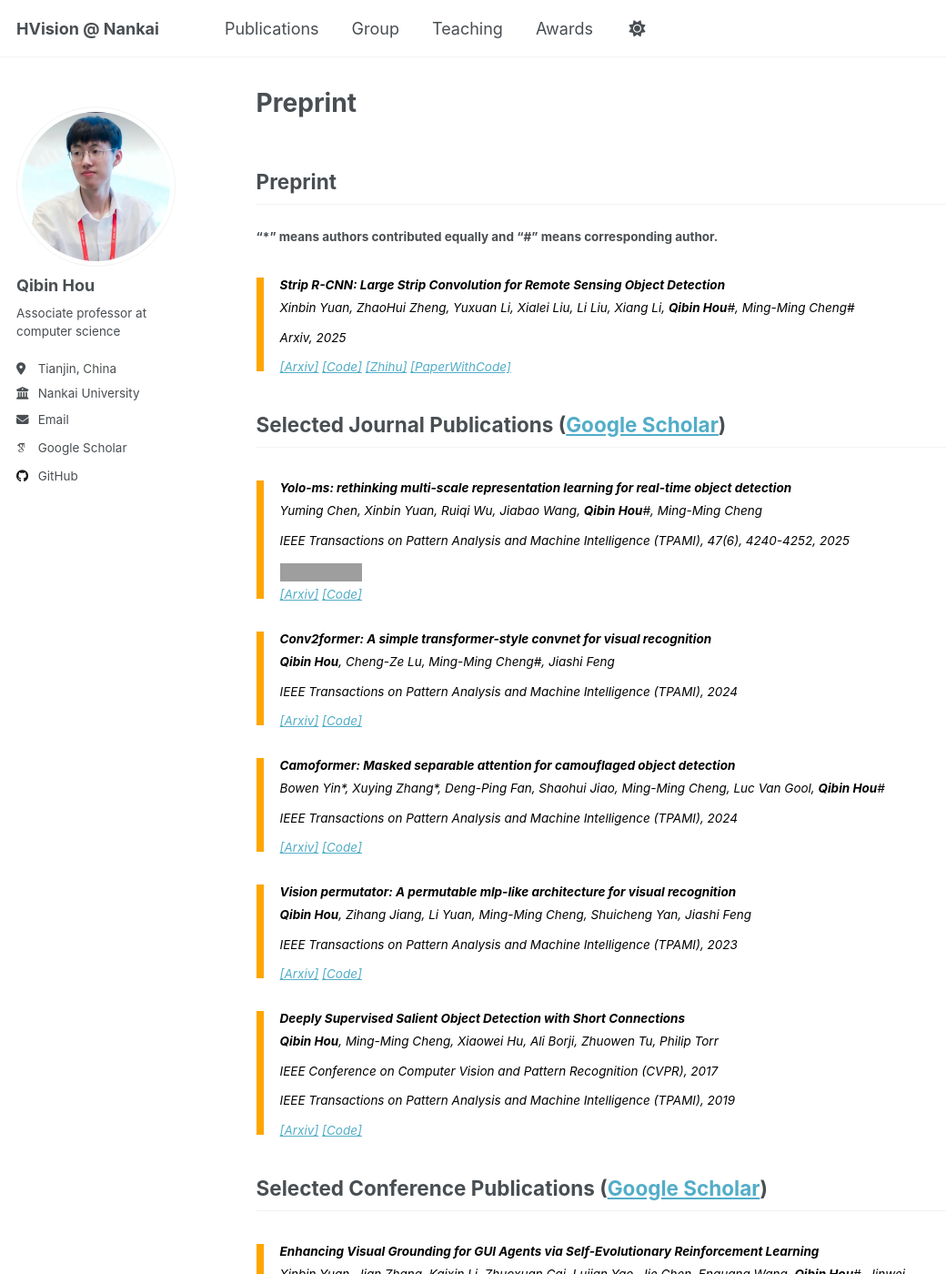
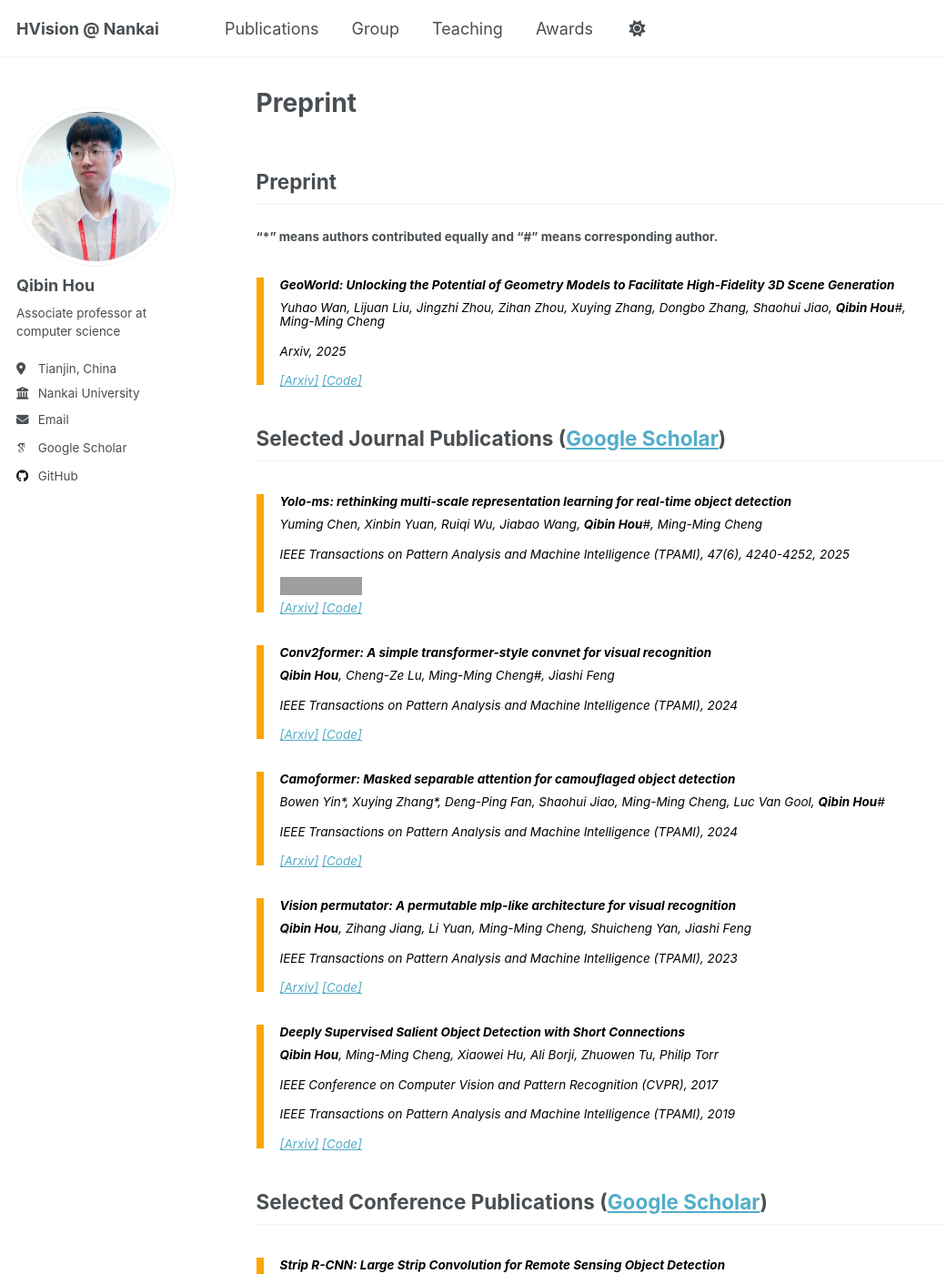
Before and after one commit to houqb/houqb.github.io, a Jekyll site: the page built from _pages/publications.md, in a window 1280 px wide and 1400 px high. Shown: the whole window at 91% size, without its empty margins (0-1040 px from the left). Built offline with Jekyll 4.4.1, drawn with Linux system fonts in a browser that asks for light colours; some web fonts are replaced; our own code applies the rules of GitHub Pages for plain Markdown files; some of the changed text lies outside the part shown; grey boxes are pictures that could not be loaded.

Commit message:
Update publications.md

```diff
--- a/_pages/publications.md
+++ b/_pages/publications.md
@@ -3,10 +3,10 @@
 #### "*" means authors contributed equally and "#" means corresponding author.
 
 <blockquote style="color: black;  border-width: 8px; border-color: orange">
-  <h4>Strip R-CNN: Large Strip Convolution for Remote Sensing Object Detection</h4>
-  <sub><p style="line-height:15px">Xinbin Yuan, ZhaoHui Zheng, Yuxuan Li, Xialei Liu, Li Liu, Xiang Li, <b>Qibin Hou</b>#, Ming-Ming Cheng#</p>
+  <h4>GeoWorld: Unlocking the Potential of Geometry Models to Facilitate High-Fidelity 3D Scene Generation</h4>
+  <sub><p style="line-height:15px"> Yuhao Wan, Lijuan Liu, Jingzhi Zhou, Zihan Zhou, Xuying Zhang, Dongbo Zhang, Shaohui Jiao, <b>Qibin Hou</b>#, Ming-Ming Cheng</p>
   <p style="line-height:15px">Arxiv, 2025</p>
-  <p style="line-height:15px"> <a href="https://arxiv.org/pdf/2501.03775?">[Arxiv]</a> <a href="https://github.com/HVision-NKU/Strip-R-CNN" class="redlink">[Code]</a> <a href="https://zhuanlan.zhihu.com/p/17342348259">[Zhihu]</a> <a href="https://paperswithcode.com/sota/object-detection-in-aerial-images-on-dota-1?p=strip-r-cnn-large-strip-convolution-for">[PaperWithCode]</a></p>
+  <p style="line-height:15px"> <a href="https://arxiv.org/pdf/2511.23191">[Arxiv]</a> <a href="https://peaes.github.io/GeoWorld/" class="redlink">[Code]</a></p>
   </sub>
 </blockquote>
 
@@ -62,6 +62,14 @@ title="GitHub">
 </blockquote>
 
 ## Selected Conference Publications ([Google Scholar](https://scholar.google.com/citations?user=fF8OFV8AAAAJ&hl=en))
+
+<blockquote style="color: black;  border-width: 8px; border-color: orange">
+  <h4>Strip R-CNN: Large Strip Convolution for Remote Sensing Object Detection</h4>
+  <sub><p style="line-height:15px">Xinbin Yuan, ZhaoHui Zheng, Yuxuan Li, Xialei Liu, Li Liu, Xiang Li, <b>Qibin Hou</b>#, Ming-Ming Cheng#</p>
+  <p style="line-height:15px">AAAI Conference on Artificial Intelligence, 2026</p>
+  <p style="line-height:15px"> <a href="https://arxiv.org/pdf/2501.03775?">[Arxiv]</a> <a href="https://github.com/HVision-NKU/Strip-R-CNN" class="redlink">[Code]</a> <a href="https://zhuanlan.zhihu.com/p/17342348259">[Zhihu]</a> <a href="https://paperswithcode.com/sota/object-detection-in-aerial-images-on-dota-1?p=strip-r-cnn-large-strip-convolution-for">[PaperWithCode]</a></p>
+  </sub>
+</blockquote>
 
 <blockquote style="color: black;  border-width: 8px; border-color: orange">
   <h4>Enhancing Visual Grounding for GUI Agents via Self-Evolutionary Reinforcement Learning</h4>
```
